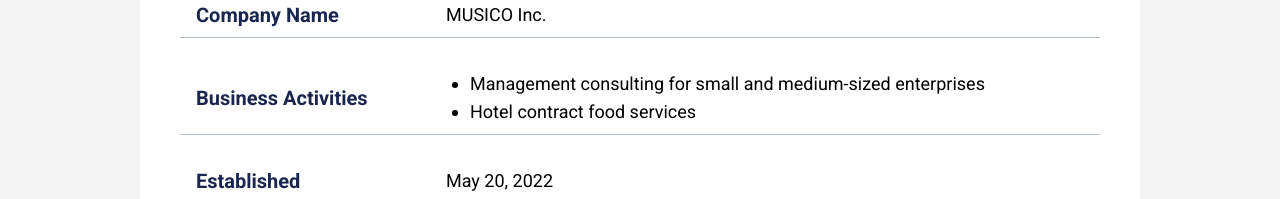
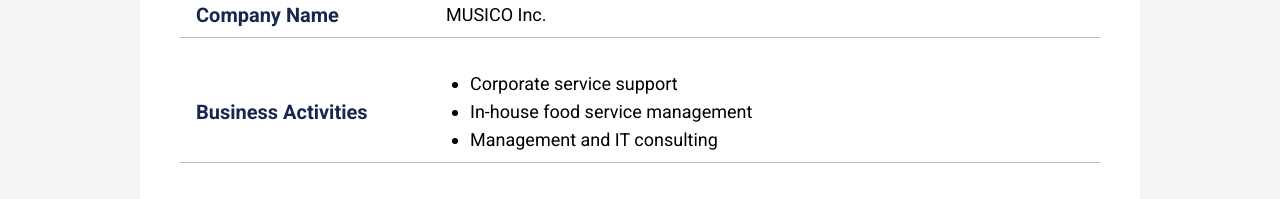
Before and after one commit to Inno-Musi/HP, a Next.js app: page /en/about in a window 1280 px wide. Shown: the part 287-486 px from the top of the page. Built offline with nearby package versions, Linux system fonts and the light colour scheme.

Commit message:
Update business overview and text refinements across multiple components

```diff
--- a/src/features/about/_assets/const/overviews.tsx
+++ b/src/features/about/_assets/const/overviews.tsx
@@ -9,8 +9,9 @@
     label: '事業内容',
     content: (
       <ul className="list-disc pl-6">
-        <li>中小企業向け経営コンサルティング</li>
-        <li>ホテルコントラクトフードサービス</li>
+        <li>コーポレートサービス支援</li>
+        <li>企業内フードサービス運営</li>
+        <li>経営およびITコンサルティング</li>
       </ul>
     ),
   },
@@ -72,8 +73,9 @@
     label: 'Business Activities',
     content: (
       <ul className="list-disc pl-6">
-        <li>Management consulting for small and medium-sized enterprises</li>
-        <li>Hotel contract food services</li>
+        <li>Corporate service support</li>
+        <li>In-house food service management</li>
+        <li>Management and IT consulting</li>
       </ul>
     ),
   },
--- a/src/features/philosophy/_components/section-concept.tsx
+++ b/src/features/philosophy/_components/section-concept.tsx
@@ -22,9 +22,7 @@
           <div className="leading-7 sm:leading-8">
             <p>我々MUSICOは、コンサルティング・業務支援を通じて</p>
             <p>あなたのための「種」を届けたい。</p>
-            <p className="">
-              さぁ、私たちと一緒に、大きな大きな花を咲かせましょう。
-            </p>
+            <p className="">さぁ、私たちと一緒に、大きな花を咲かせましょう。</p>
           </div>
         </div>
       </MotionUp>
--- a/src/features/services/_components/section-example.tsx
+++ b/src/features/services/_components/section-example.tsx
@@ -10,7 +10,7 @@
           外資系IT企業や、日本の大手企業、金融機関などでは福利厚生の一つとして豪華な社内レストランが設置されているケースが多く、それらがフィーチャーされる姿を目にしたことがある方も多いのではないでしょうか。
         </p>
         <p>
-          なぜ、これらの兆円企業は社内カフェやレストランに投資を行うのでしょうか？
+          なぜ、これらの大企業は社内カフェやレストランに投資を行うのでしょうか？
         </p>
         <p>
           我々MUSICOはこれらの場所は単に社員が食事をする為の場所ではなく、社員が集まる理由を作り、語り合う場所であり、クリエイティブの最前線であると考えています。
@@ -34,7 +34,7 @@
           「理想」だけでなく「利益」を併せて実現することこそが真の経営であると我々は考えています。
         </p>
         <p>
-          一方、初めから利益を掴むという感覚を得ることは難しく、資金もない中社外取締役を雇うことも難しいという問題があります。
+          一方、初めから利益を掴むという感覚を得ることは難しく、資金もない中、社外取締役を雇うことも難しいという問題があります。
         </p>
         <p>
           そこで、我々MUSICOはこれまで経営のプロフェッショナルとして活動してきた我々や、同じ志を持つ仲間と交流できる環境、
```
